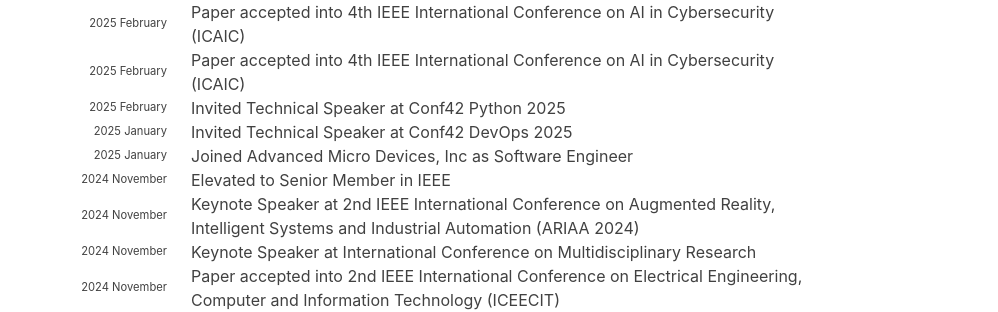
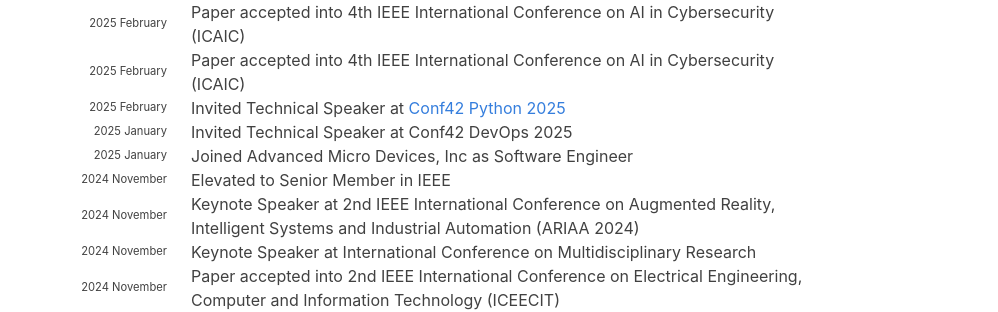
Before and after one commit to hariharanragothaman/hariharanragothaman.github.io, a Jekyll site: the page built from index.md, in a window 1280 px wide and 900 px high, scrolled down 748 px. Shown: the part 162-474 px from the top of the window, without its empty margins (141-1139 px from the left). Built offline with Jekyll 4.4.1, drawn with Linux system fonts in a browser that asks for light colours; nearby versions of some CDN libraries; some web fonts are replaced; some of the changed lines change nothing that is shown.

Commit message:
Polishes and Updates

```diff
--- a/_data/news.yaml
+++ b/_data/news.yaml
@@ -12,7 +12,7 @@
 
 - year: 2025
   year-extra: February
-  description: Invited Technical Speaker at Conf42 Python 2025
+  description: Invited Technical Speaker at <a href="https://www.conf42.com/Python_2025_Hariharan_Ragothaman_cpp_python_workloads">Conf42 Python 2025</a>
 
 - year: 2025
   year-extra: January
```
